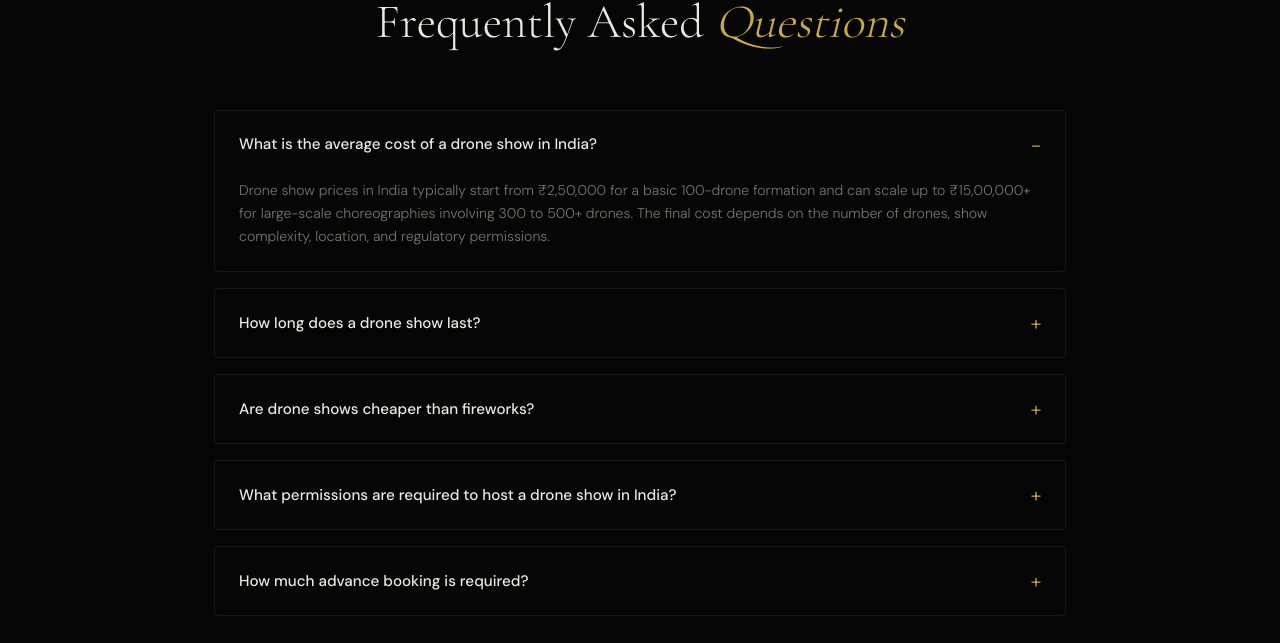
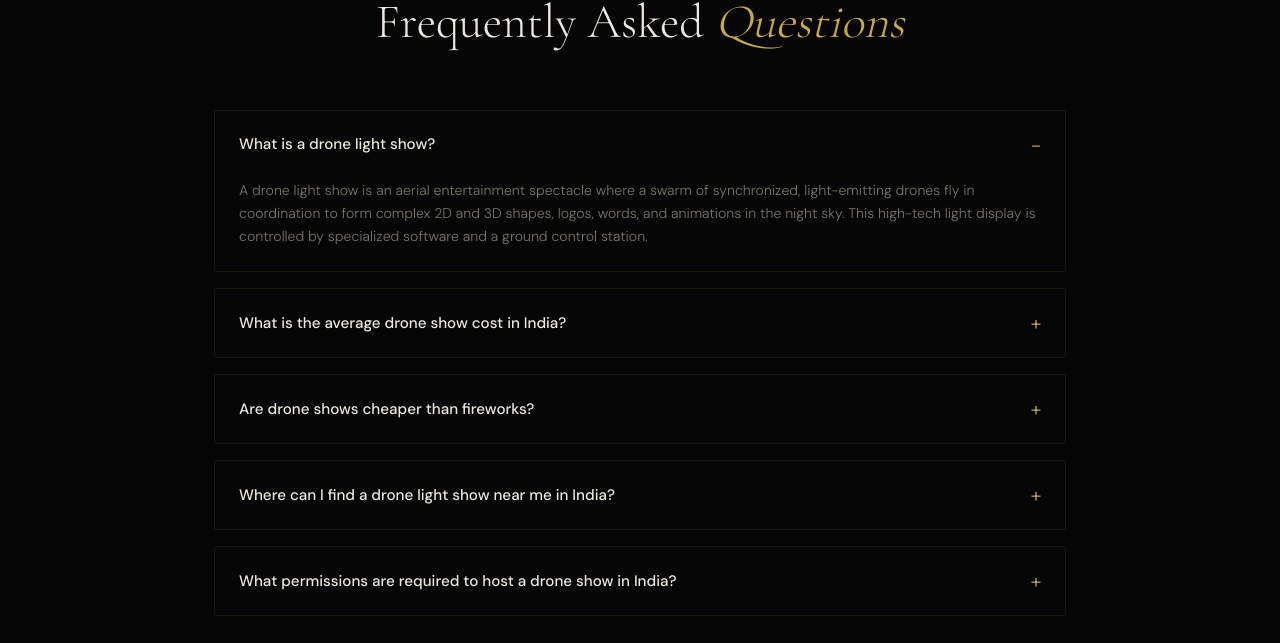
Before and after one commit to flybitdynamics/flybitnew, a Next.js app: page /pricing in a window 1280 px wide. Shown: the part 2090-2733 px from the top of the page. Built offline with nearby package versions, Linux system fonts and the light colour scheme; no server answers.

Commit message:
new changes

```diff
--- a/src/app/pricing/page.tsx
+++ b/src/app/pricing/page.tsx
@@ -13,24 +13,24 @@ interface FAQItem {
 
 const FAQ_ITEMS: FAQItem[] = [
   {
-    question: "What is the average cost of a drone show in India?",
-    answer: "Drone show prices in India typically start from ₹2,50,000 for a basic 100-drone formation and can scale up to ₹15,00,000+ for large-scale choreographies involving 300 to 500+ drones. The final cost depends on the number of drones, show complexity, location, and regulatory permissions."
+    question: "What is a drone light show?",
+    answer: "A drone light show is an aerial entertainment spectacle where a swarm of synchronized, light-emitting drones fly in coordination to form complex 2D and 3D shapes, logos, words, and animations in the night sky. This high-tech light display is controlled by specialized software and a ground control station."
   },
   {
-    question: "How long does a drone show last?",
-    answer: "Most drone light shows last between 8 to 15 minutes. This duration is optimal for audience engagement and is determined by drone battery capacity, payload, weather conditions, and landing margins. A single show can consist of 8 to 12 different formations or designs."
+    question: "What is the average drone show cost in India?",
+    answer: "Drone show prices in India typically start from ₹2,50,000 for a basic 100-drone formation and can scale up to ₹15,00,000+ for large-scale choreographies involving 300 to 500+ drones. The final cost depends on the number of drones, show complexity, location, and regulatory permissions."
   },
   {
     question: "Are drone shows cheaper than fireworks?",
     answer: "While the initial cost of a drone light show can be higher than a standard display of traditional fireworks, drone shows offer massive benefits. They are eco-friendly (zero emission and noise pollution), highly customizable (can spell names, show logos, and display specific shapes), safer, and can be repeated or customized for multiple days, making them highly cost-effective for premium branding."
   },
   {
+    question: "Where can I find a drone light show near me in India?",
+    answer: "FLYBIT Dynamics operates pan-India, delivering custom drone light shows near you across key cities including Ahmedabad, Jaipur, Udaipur, Delhi NCR, and Mumbai. We coordinate all local site planning, logistics, and permissions to bring the show directly to your event venue."
+  },
+  {
     question: "What permissions are required to host a drone show in India?",
     answer: "Conducting a drone light show in India requires strictly following DGCA guidelines. This includes securing a No Permission, No Takeoff (NPNT) clearance, local police NOC, air traffic control (ATC) approvals, and ensuring the flight is operated by a DGCA-licensed pilot. FLYBIT Dynamics handles all legal and regulatory permissions end-to-end."
-  },
-  {
-    question: "How much advance booking is required?",
-    answer: "For custom choreographies and government approvals, we recommend booking at least 3 to 4 weeks in advance. This timeline allows us to design and storyboard your animation, run software simulations, obtain DGCA clearances, and conduct site inspections."
   }
 ];
 
```
